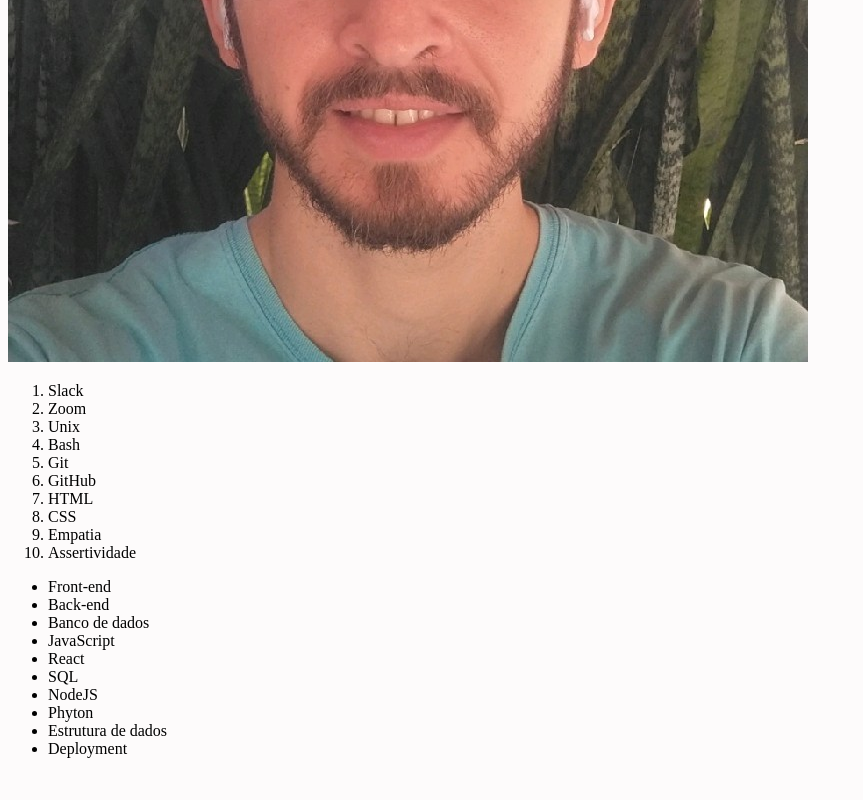
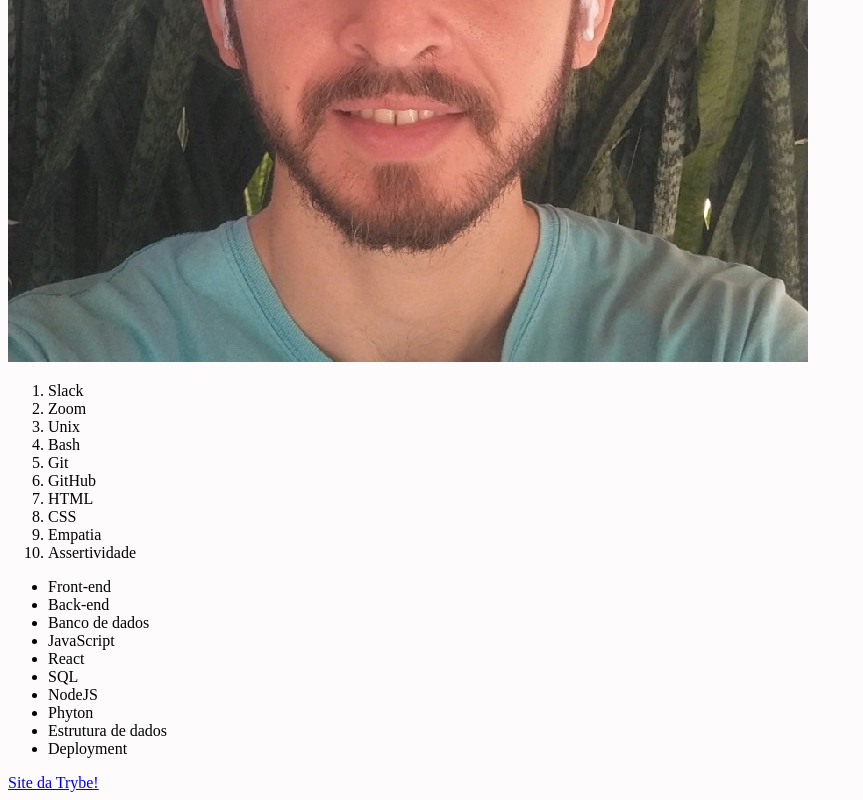
Before and after one commit to Danieldsvn/lessons-learned, a website: page index.html in a window 1280 px wide. Shown: the part 446-1246 px from the top of the page, without its empty margins (0-863 px from the left). Before the commit the page ends 1220 px from the top, so only its background shows below. Drawn offline with Linux system fonts and the light colour scheme.

Commit message:
requisisto 7 concluido

```diff
--- a/index.html
+++ b/index.html
@@ -37,6 +37,7 @@
         <li>Estrutura de dados</li>
         <li>Deployment</li>
     </ul>
+    <a  href="https://www.betrybe.com/" target="_blank">Site da Trybe!</a>
     <footer id="rodape">
 
     </footer>
```
